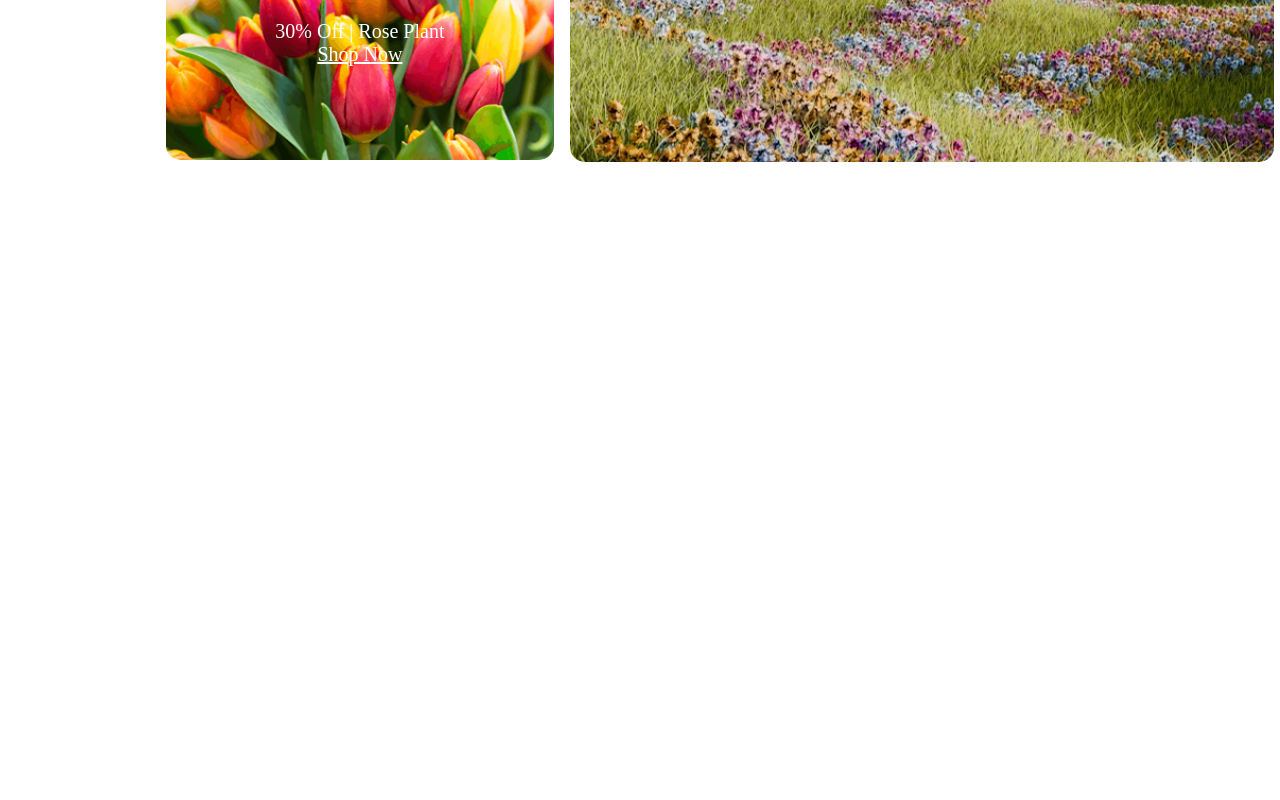
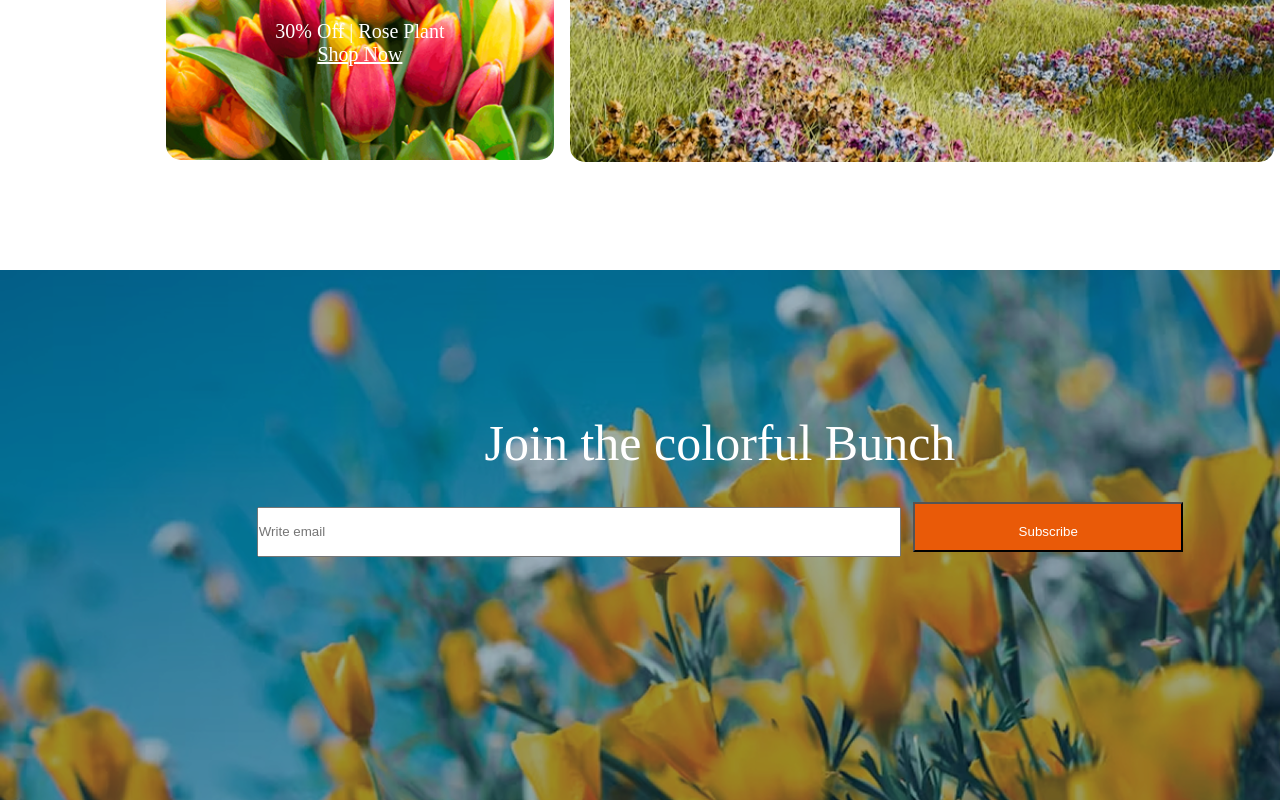
Before and after one commit to sulayman110/assignment2, a plain HTML site: page index.html in a window 1280 px wide. Shown: the part 2625-3425 px from the top of the page. Before the commit the page ends 2895 px from the top, so only its background shows below. Drawn offline with Linux system fonts and the light colour scheme.

Commit message:
addet join section

```diff
--- a/index.html
+++ b/index.html
@@ -208,6 +208,17 @@
           </div>
         </div>
       </section>
+      <section class="section-join">
+        <div class="join-titile">
+
+            <span>Join the colorful Bunch</span>
+            <br>
+
+            <input style="width: 644px; height: 50px;" type="email " placeholder ="Write email" required aria-colcount="">
+            <button class="btn">Subscribe</button>
+
+        </div>
+      </section>
     </main>
   </body>
 </html>
--- a/style/flower.css
+++ b/style/flower.css
@@ -221,17 +221,24 @@ color: #ffffff;
 
   width: 100%;
   height: 450px;
+}
 
-
-
+/*join section  */
+.section-join{
+    height: 530px;
+    background-image: url('../assets/news-letter-bg.png');
+    background-size: cover;
+}
+.join-titile{
+  color: #ffffff;
+    font-size:50px;
+text-align:center ;
+padding-top: 10%;
 
 }
 
 
 
-.offer-card.big {
-
-}
 
 /* Responsive */
 @media screen and (max-width: 576px) {
```
